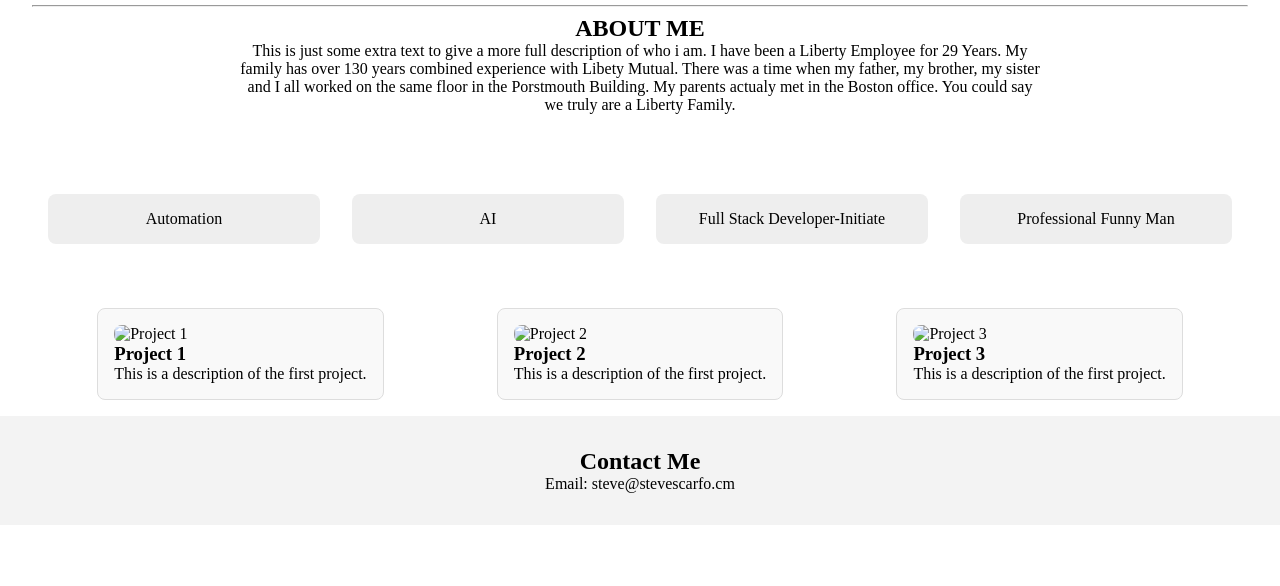
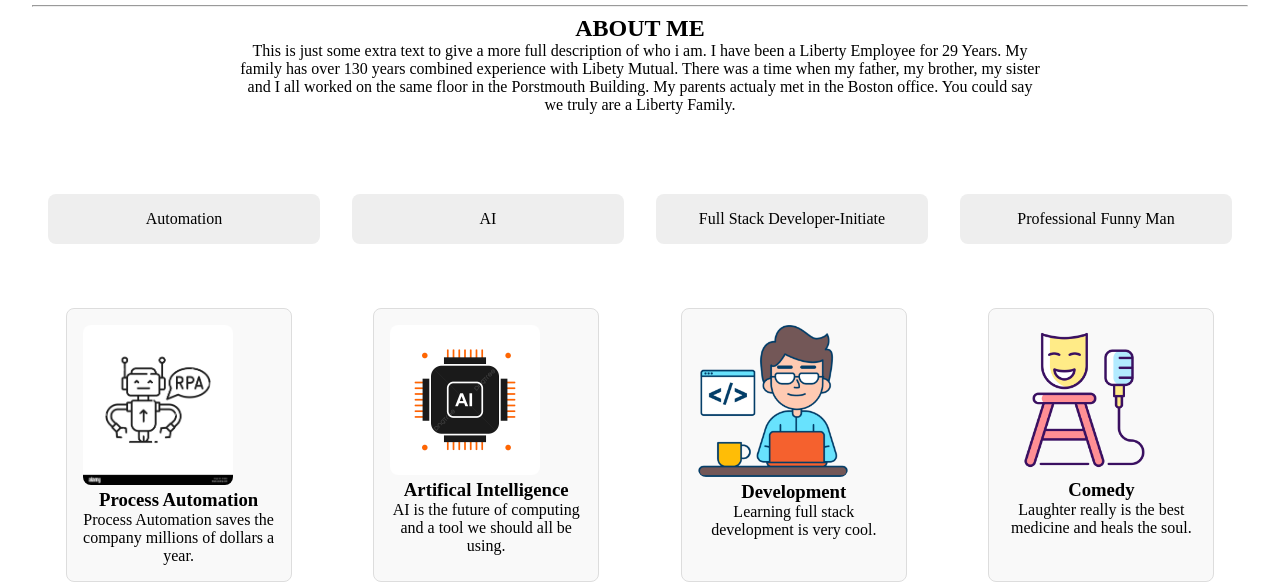
Before and after one commit to stevescarfo/per_portfolio_capstone, a plain HTML site: page index.htm in a window 1280 px wide. Shown: the part 247-833 px from the top of the page. Before the commit the page ends 800 px from the top, so only its background shows below. Drawn offline with Linux system fonts and the light colour scheme.

Commit message:
updaing project

```diff
--- a/index.htm
+++ b/index.htm
@@ -39,19 +39,24 @@
 
         <section id="projects">
             <div class="project">
-                <img src="project1.jpg" alt="Project 1">
-                <h3>Project 1</h3>
-                <p>This is a description of the first project.</p>
+                <img src="automation.jpg" alt="Project 1">
+                <h3>Process Automation</h3>
+                <p>Process Automation saves the company millions of dollars a year.</p>
             </div>
             <div class="project">
-                <img src="project2.jpg" alt="Project 2">
-                <h3>Project 2</h3>
-                <p>This is a description of the first project.</p>
+                <img src="ai.jpg" alt="Project 2">
+                <h3>Artifical Intelligence</h3>
+                <p>AI is the future of computing and a tool we should all be using.</p>
             </div>
             <div class="project">
-                <img src="project3.jpg" alt="Project 3">
-                <h3>Project 3</h3>
-                <p>This is a description of the first project.</p>
+                <img src="dev.png" alt="Project 3">
+                <h3>Development</h3>
+                <p>Learning full stack development is very cool.</p>
+            </div>
+            <div class="project">
+                <img src="comedy.png" alt="Project 4">
+                <h3>Comedy</h3>
+                <p>Laughter really is the best medicine and heals the soul.</p>
             </div>
 
         </section>
--- a/styles.css
+++ b/styles.css
@@ -73,6 +73,7 @@ nav a {
     border: 1px solid #ddd;
     border-radius: 8px;
     background: #f9f9f9;
+    max-width:15%;
 }
 
 #projects img {
@@ -80,6 +81,10 @@ nav a {
     max-width: 150px;
     height: auto;
     border-radius: 8px;
+}
+
+#projects h3, p {
+   text-align: center;
 }
 
 /* Contact Section Styling */
```
Also changed, not shown: ai.jpg (added), automation.jpg (added), comedy.png (added), dev.png (added).
